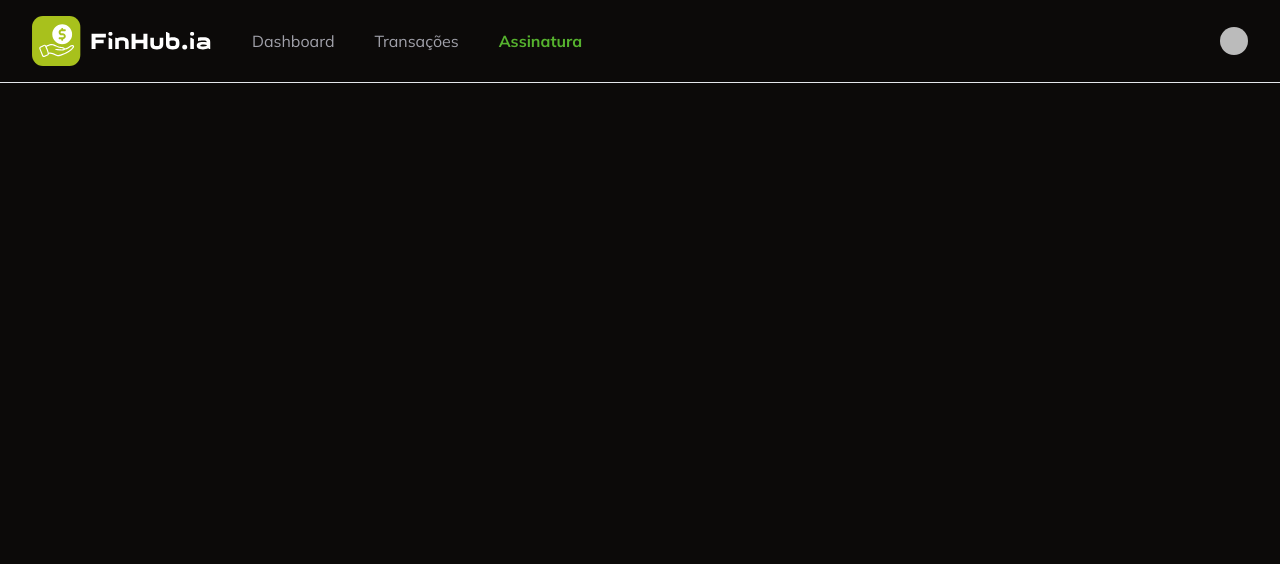
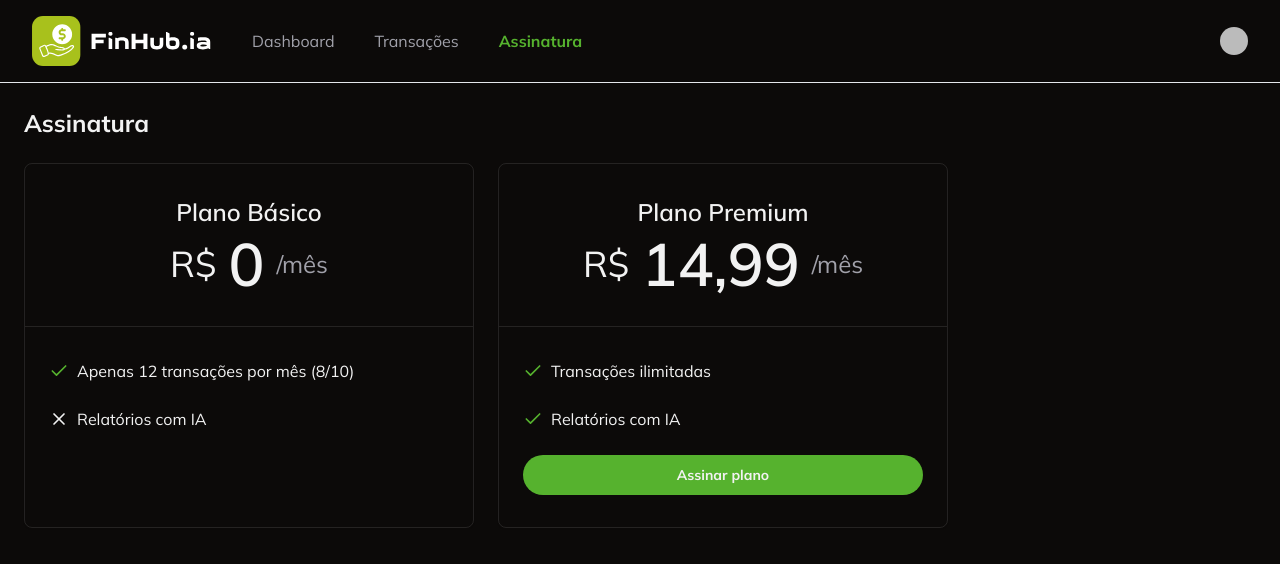
Before and after one commit to Janielson-Anjos/finance-hub, a Next.js app: page /subscription in a window 1280 px wide. Shown: the top 564 px of the page. Built offline with nearby package versions, Linux system fonts and the light colour scheme; no server answers; sample sign-in values are in the browser's storage; some icons are missing.

Commit message:
feat: ensure user is redirected to stripe checkout when acquiring plan

```diff
--- /dev/null
+++ b/app/subscription/_actions/create-checkout/index.ts
@@ -0,0 +1,35 @@
+"use server";
+
+import { auth } from "@clerk/nextjs/server";
+import Stripe from "stripe";
+
+export const createStripeCheckout = async () => {
+  const { userId } = await auth();
+  if (!userId) {
+    throw new Error("Unauthozized");
+  }
+  if (!process.env.STRIPE_SECRET_KEY) {
+    throw new Error("Stripe secret key is not set");
+  }
+  const stripe = new Stripe(process.env.STRIPE_SECRET_KEY, {
+    apiVersion: "2024-10-28.acacia",
+  });
+  const session = await stripe.checkout.sessions.create({
+    payment_method_types: ["card"],
+    mode: "subscription",
+    success_url: "http://localhost:3000",
+    cancel_url: "http://localhost:3000",
+    subscription_data: {
+      metadata: {
+        clerk_user_id: userId,
+      },
+    },
+    line_items: [
+      {
+        price: process.env.STRIPE_PREMIUM_PLAN_PRICE_ID,
+        quantity: 1,
+      },
+    ],
+  });
+  return { sessionId: session.id };
+};
--- /dev/null
+++ b/app/subscription/_components/acquire-plan-button.tsx
@@ -0,0 +1,31 @@
+"use client";
+
+import { Button } from "@/app/_components/ui/button";
+import { createStripeCheckout } from "../_actions/create-checkout";
+import { loadStripe } from "@stripe/stripe-js";
+
+const AcquirePlanButton = () => {
+  const handleAcquirePlanClick = async () => {
+    const { sessionId } = await createStripeCheckout();
+    if (!process.env.NEXT_PUBLIC_STRIPE_PUBLISHABLE_KEY) {
+      throw new Error("Stripe publishable key is not set");
+    }
+    const stripe = await loadStripe(
+      process.env.NEXT_PUBLIC_STRIPE_PUBLISHABLE_KEY,
+    );
+    if (!stripe) {
+      throw new Error("Stripe not found");
+    }
+    await stripe.redirectToCheckout({ sessionId });
+  };
+  return (
+    <Button
+      className="w-full rounded-full font-bold"
+      onClick={handleAcquirePlanClick}
+    >
+      Assinar plano
+    </Button>
+  );
+};
+
+export default AcquirePlanButton;
--- a/app/subscription/page.tsx
+++ b/app/subscription/page.tsx
@@ -1,13 +1,72 @@
 import { auth } from "@clerk/nextjs/server";
 import Navbar from "../_components/navbar";
 import { redirect } from "next/navigation";
+import { Card, CardContent, CardHeader } from "../_components/ui/card";
+import { CheckIcon, XIcon } from "lucide-react";
+import AcquirePlanButton from "./_components/acquire-plan-button";
 
 const SubscriptionPage = async () => {
   const { userId } = await auth();
   if (!userId) {
     redirect("/login");
   }
-  return <Navbar />;
+
+  return (
+    <>
+      <Navbar />
+      <div className="space-y-6 p-6">
+        <h1 className="text-2xl font-bold">Assinatura</h1>
+
+        <div className="flex gap-6">
+          <Card className="w-[450px] border-white/10">
+            <CardHeader className="border-b border-solid border-white/10 py-8">
+              <h2 className="text-center text-2xl font-semibold">
+                Plano Básico
+              </h2>
+              <div className="flex items-center justify-center gap-3">
+                <span className="text-4xl">R$</span>
+                <span className="text-6xl font-semibold">0</span>
+                <span className="text-2xl text-muted-foreground">/mês</span>
+              </div>
+            </CardHeader>
+            <CardContent className="space-y-6 py-8">
+              <div className="flex items-center gap-2">
+                <CheckIcon className="h-5 w-5 text-primary" />
+                <p>Apenas 12 transações por mês (8/10)</p>
+              </div>
+              <div className="flex items-center gap-2">
+                <XIcon className="h-5 w-5" />
+                <p>Relatórios com IA</p>
+              </div>
+            </CardContent>
+          </Card>
+          <Card className="w-[450px] border-white/10">
+            <CardHeader className="border-b border-solid border-white/10 py-8">
+              <h2 className="text-center text-2xl font-semibold">
+                Plano Premium
+              </h2>
+              <div className="flex items-center justify-center gap-3">
+                <span className="text-4xl">R$</span>
+                <span className="text-6xl font-semibold">14,99</span>
+                <span className="text-2xl text-muted-foreground">/mês</span>
+              </div>
+            </CardHeader>
+            <CardContent className="space-y-6 py-8">
+              <div className="flex items-center gap-2">
+                <CheckIcon className="h-5 w-5 text-primary" />
+                <p>Transações ilimitadas</p>
+              </div>
+              <div className="flex items-center gap-2">
+                <CheckIcon className="h-5 w-5 text-primary" />
+                <p>Relatórios com IA</p>
+              </div>
+              <AcquirePlanButton />
+            </CardContent>
+          </Card>
+        </div>
+      </div>
+    </>
+  );
 };
 
 export default SubscriptionPage;
--- a/package.json
+++ b/package.json
@@ -23,6 +23,7 @@
     "@radix-ui/react-scroll-area": "^1.2.10",
     "@radix-ui/react-select": "^2.2.6",
     "@radix-ui/react-slot": "^1.2.4",
+    "@stripe/stripe-js": "^4.9.0",
     "@tanstack/react-table": "^8.20.5",
     "class-variance-authority": "^0.7.1",
     "clsx": "^2.1.1",
@@ -39,6 +40,7 @@
     "react-number-format": "^5.4.2",
     "recharts": "^2.15.4",
     "sonner": "^2.0.7",
+    "stripe": "^17.3.1",
     "tailwind-merge": "^3.4.0",
     "tailwindcss-animate": "^1.0.7",
     "zod": "^4.3.5"
```
Also changed, not shown: 1 other file (tests, documents, lock files or other folders).
